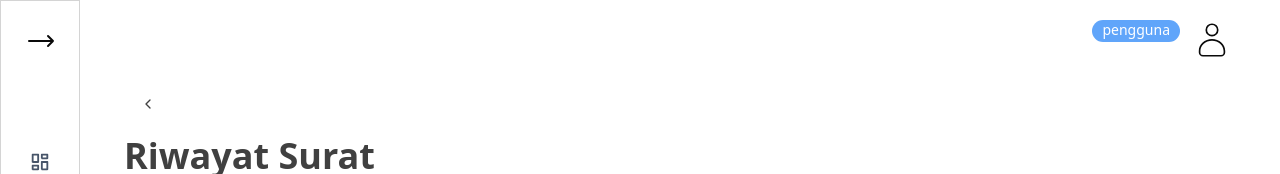
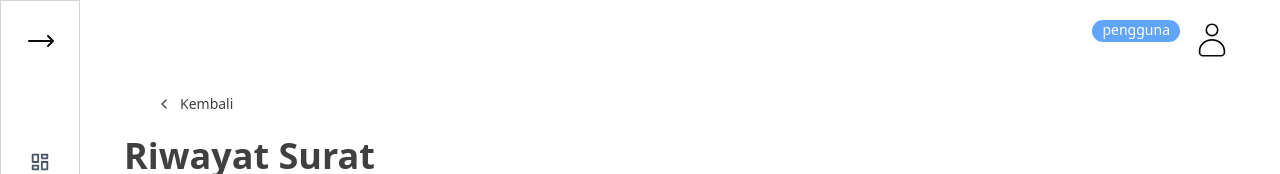
Before and after one commit to DikhaAG/suuurat, a Next.js app: page /admin/history in a window 1280 px wide. Shown: the top 174 px of the page. Built offline with nearby package versions, Linux system fonts and the light colour scheme; no server answers; the database is empty.

Commit message:
just changing the ui little bit

```diff
--- a/app/admin/history/page.tsx
+++ b/app/admin/history/page.tsx
@@ -16,7 +16,10 @@ const AdminHistoryPage = async () => {
       <div className="flex flex-col gap-3">
         <Button variant={"ghost"} className="w-fit">
           <Link href="/admin">
-            <ChevronLeft />
+            <Button variant={"ghost"} className="w-fit">
+              <ChevronLeft />
+              Kembali
+            </Button>
           </Link>
         </Button>
         <div className="text-4xl font-semibold mb-10">Riwayat Surat</div>
--- a/app/admin/history/viewer/[suratId]/page.tsx
+++ b/app/admin/history/viewer/[suratId]/page.tsx
@@ -34,7 +34,7 @@ const AdminHistoryViewerPage = () => {
   const [surat, setSurat] = useState<SuratModel | null>();
   useEffect(() => {
     getSuratById(suratId).then((res) => setSurat(res));
-  }, []);
+  }, [suratId]);
   return (
     <div className="flex flex-col gap-3">
       <div className="flex flex-row w-full">
```
